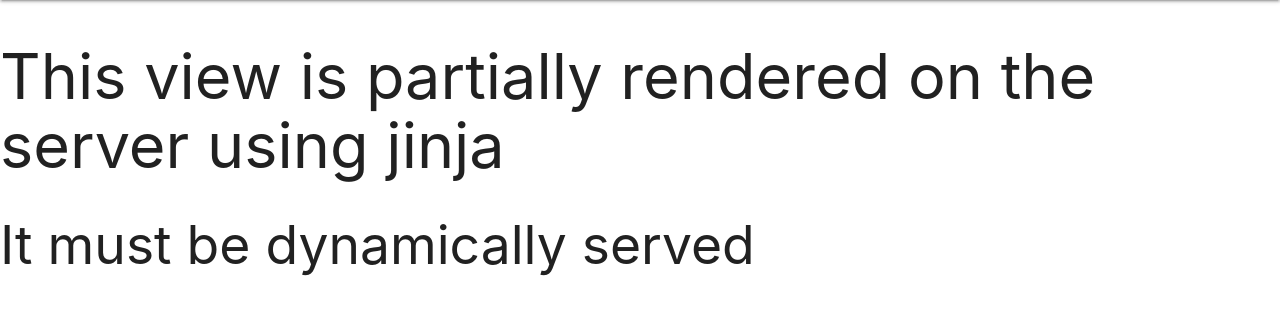
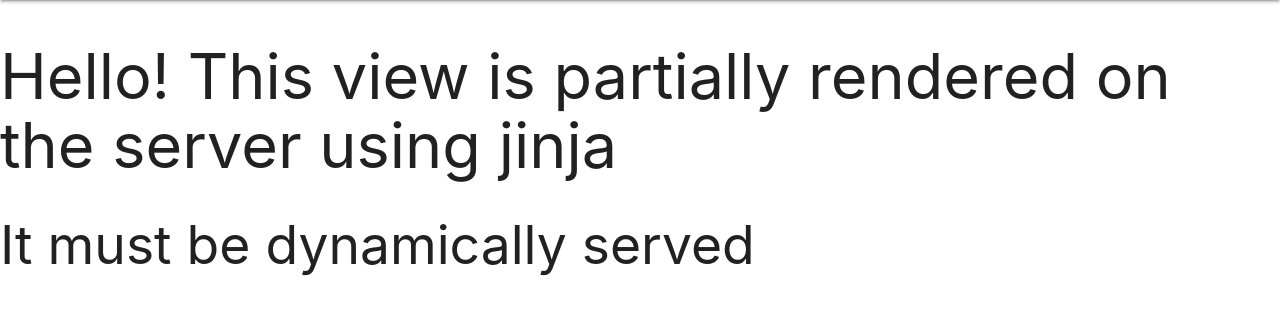
Before and after one commit to Snickdx/myproject, a Flask app: page / in a window 1280 px wide. Shown: the part 64-379 px from the top of the page. Run offline with Flask 2, Linux system fonts and the light colour scheme.

Commit message:
second commit

```diff
--- a/templates/home.html
+++ b/templates/home.html
@@ -5,6 +5,6 @@
 {{ super() }}
 
 {% block content %}
-    <h1>This view is partially rendered on the server using jinja</h1>
+    <h1>Hello! This view is partially rendered on the server using jinja</h1>
     <h2>It must be dynamically served</h2>
 {% endblock %}
```
